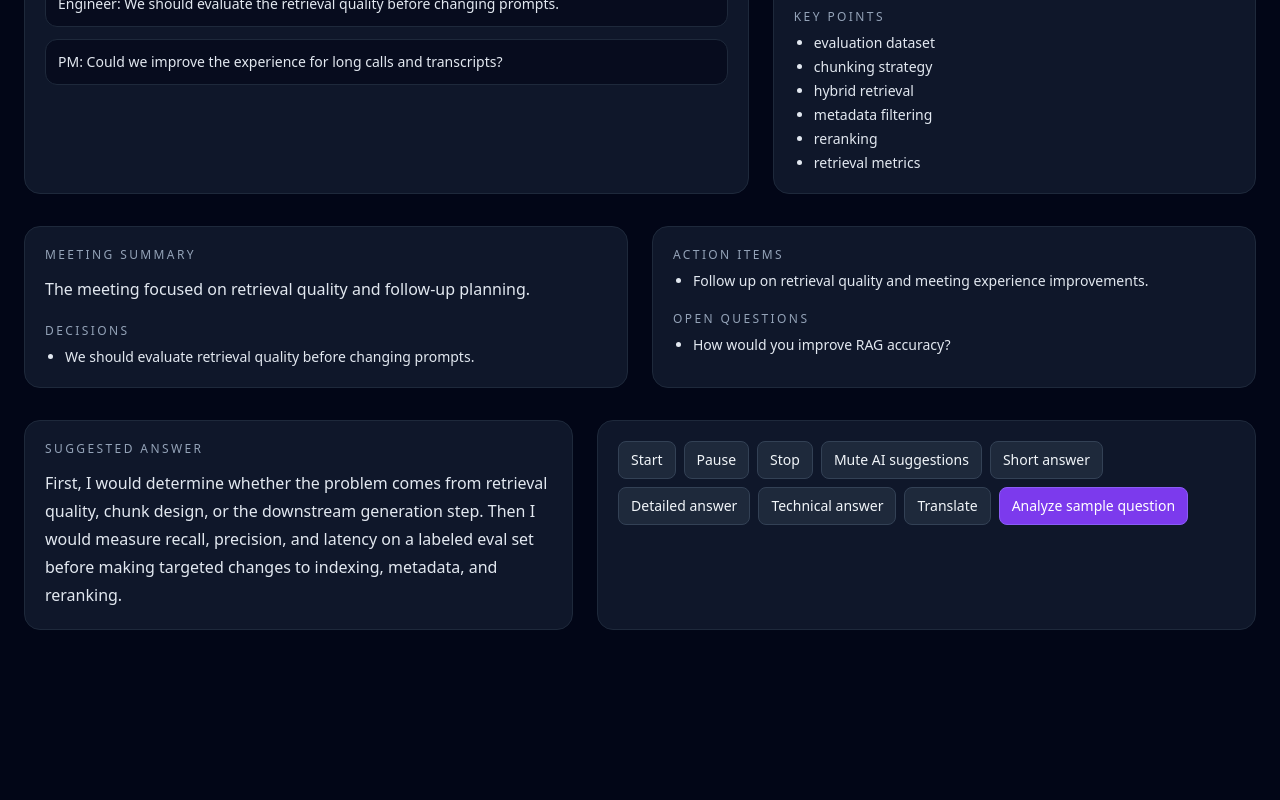
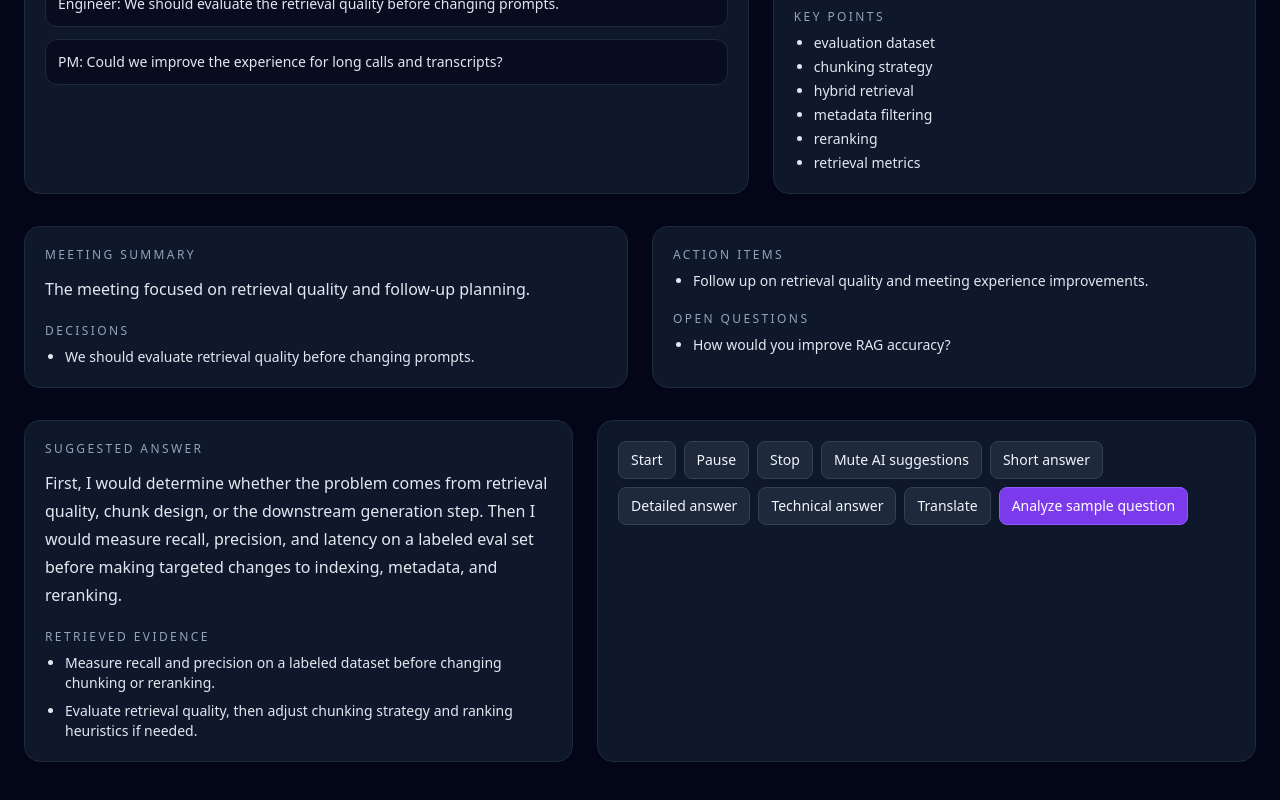
Before and after one commit to chetan1804/meet-bridge-ai, a Next.js app in the folder frontend/: page / in a window 1280 px wide. Shown: the part 354-1154 px from the top of the page. Before the commit the page ends 1024 px from the top, so only its background shows below. Built offline with nearby package versions, Linux system fonts and the light colour scheme; no server answers.

Commit message:
show retrieved evidence in meeting dashboard

```diff
--- a/frontend/src/app/page.tsx
+++ b/frontend/src/app/page.tsx
@@ -28,6 +28,11 @@ const defaultMeetingInsights = {
   open_questions: ["How would you improve RAG accuracy?"],
 };
 
+const defaultRetrievedEvidence = [
+  "Measure recall and precision on a labeled dataset before changing chunking or reranking.",
+  "Evaluate retrieval quality, then adjust chunking strategy and ranking heuristics if needed.",
+];
+
 export default function Home() {
   const [transcript, setTranscript] = useState<string[]>(fallbackTranscript);
   const [currentQuestion, setCurrentQuestion] =
@@ -40,6 +45,9 @@ export default function Home() {
   );
   const [importantTopics, setImportantTopics] =
     useState<string[]>(fallbackKeyPoints);
+  const [retrievedEvidence, setRetrievedEvidence] = useState<string[]>(
+    defaultRetrievedEvidence,
+  );
   const [meetingInsights, setMeetingInsights] = useState(
     defaultMeetingInsights,
   );
@@ -70,6 +78,9 @@ export default function Home() {
       }
       if (data.important_topics?.length) {
         setImportantTopics(data.important_topics);
+      }
+      if (data.retrieved_evidence?.length) {
+        setRetrievedEvidence(data.retrieved_evidence);
       }
       if (data.meeting_insights) {
         setMeetingInsights({
@@ -317,6 +328,17 @@ export default function Home() {
               Suggested answer
             </p>
             <p className="mt-3 text-base leading-7 text-slate-200">{answer}</p>
+
+            <div className="mt-5">
+              <p className="text-xs uppercase tracking-[0.2em] text-slate-400">
+                Retrieved evidence
+              </p>
+              <ul className="mt-2 list-disc space-y-2 pl-5 text-sm text-slate-200">
+                {retrievedEvidence.map((item) => (
+                  <li key={item}>{item}</li>
+                ))}
+              </ul>
+            </div>
           </div>
 
           <div className="rounded-2xl border border-slate-800 bg-slate-900 p-5">
```
